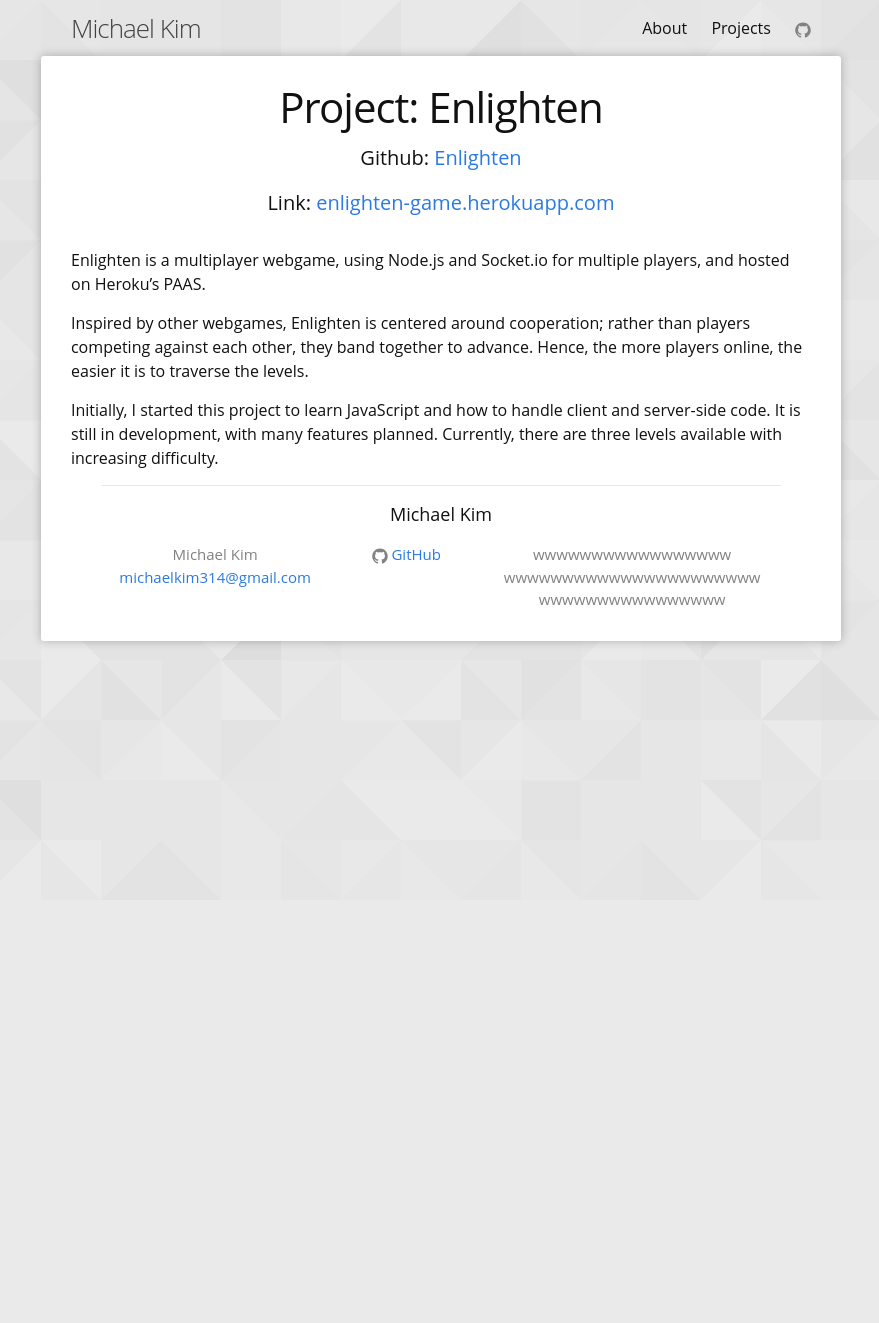
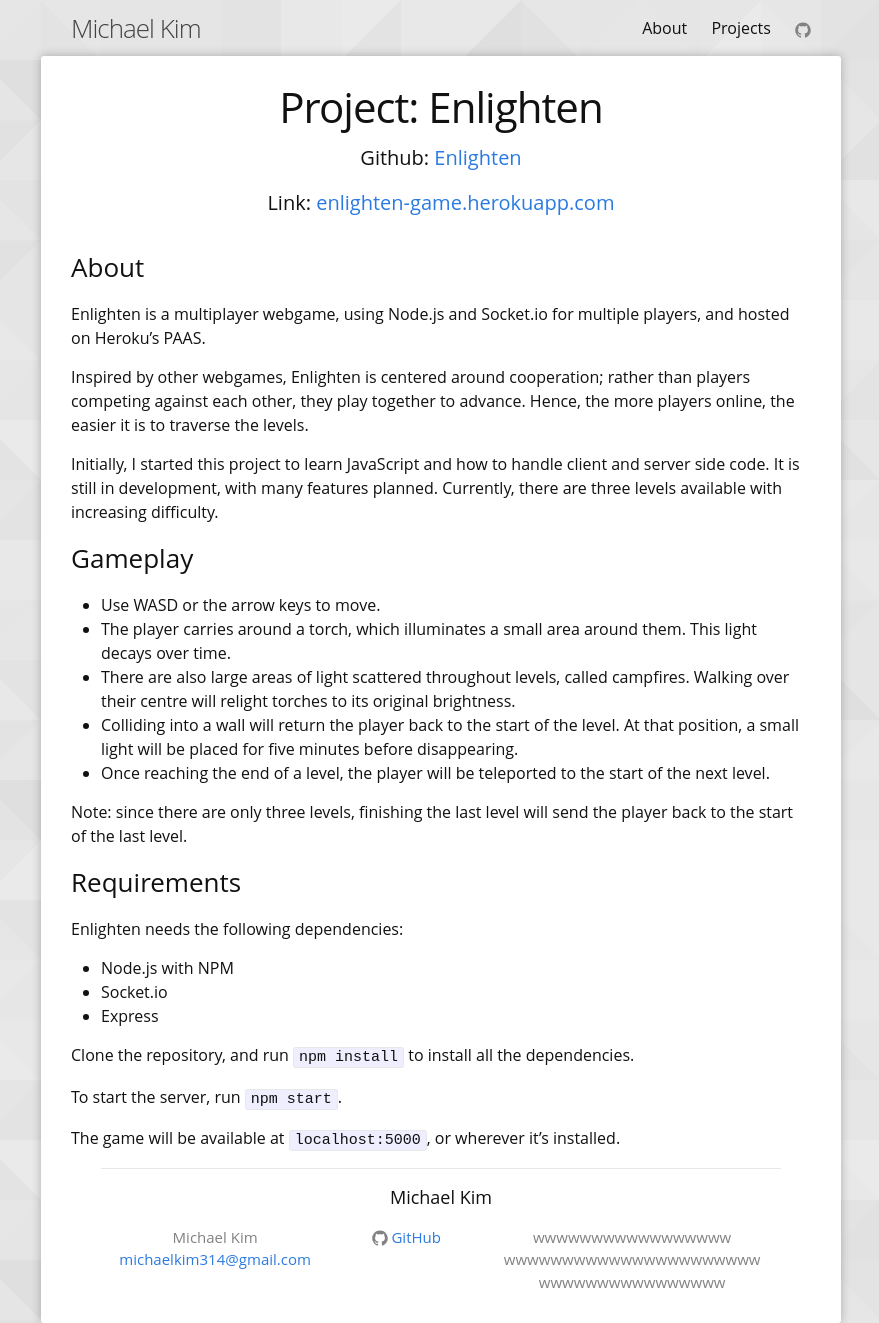
Before and after one commit to LenKagamine/lenkagamine.github.io, a Jekyll site: the page built from _projects/enlighten.md, in a window 1280 px wide. Shown: the whole page, without its empty margins (199-1078 px from the left). Built offline with Jekyll 4.4.1, drawn with Linux system fonts in a browser that asks for light colours; nearby versions of some CDN libraries; before the commit the page ends 900 px from its top, so only the background shows below that.

Commit message:
Add projects, fix scrolling background

```diff
--- a/_projects/enlighten.md
+++ b/_projects/enlighten.md
@@ -2,13 +2,39 @@
 layout: project
 title: Enlighten
 description: Collaborative multiplayer webgame
-tools: javascript, nodejs, socketio
+tools: JavaScript, Node.js, Socket.io
 github: Enlighten
 link: enlighten-game.herokuapp.com
 ---
 
+### About
+
 Enlighten is a multiplayer webgame, using Node.js and Socket.io for multiple players, and hosted on Heroku's PAAS.
 
-Inspired by other webgames, Enlighten is centered around cooperation; rather than players competing against each other, they band together to advance. Hence, the more players online, the easier it is to traverse the levels.
+Inspired by other webgames, Enlighten is centered around cooperation; rather than players competing against each other, they play together to advance. Hence, the more players online, the easier it is to traverse the levels.
 
-Initially, I started this project to learn JavaScript and how to handle client and server-side code. It is still in development, with many features planned. Currently, there are three levels available with increasing difficulty.
+Initially, I started this project to learn JavaScript and how to handle client and server side code. It is still in development, with many features planned. Currently, there are three levels available with increasing difficulty.
+
+### Gameplay
+
+- Use WASD or the arrow keys to move.
+- The player carries around a torch, which illuminates a small area around them. This light decays over time.
+- There are also large areas of light scattered throughout levels, called campfires. Walking over their centre will relight torches to its original brightness.
+- Colliding into a wall will return the player back to the start of the level. At that position, a small light will be placed for five minutes before disappearing.
+- Once reaching the end of a level, the player will be teleported to the start of the next level.
+
+Note: since there are only three levels, finishing the last level will send the player back to the start of the last level.
+
+### Requirements
+
+Enlighten needs the following dependencies:
+
+- Node.js with NPM
+- Socket.io
+- Express
+
+Clone the repository, and run `npm install` to install all the dependencies.
+
+To start the server, run `npm start`.
+
+The game will be available at `localhost:5000`, or wherever it's installed.
--- a/_sass/_base.scss
+++ b/_sass/_base.scss
@@ -6,6 +6,10 @@ p, blockquote, pre, hr,
 dl, dd, ol, ul, figure {
     margin: 0;
     padding: 0;
+}
+
+html{
+  position: relative;
 }
 
 html, body{
--- a/js/transition-page.js
+++ b/js/transition-page.js
@@ -3,7 +3,7 @@ $(function(){
     var $mainContent = $("#content"),
         $pageWrap    = $("#post");
 
-    $(document).on("click", "a.page-link", function(e) {
+    $(document).on("click", "a.fade-link", function(e) {
       link = $(this).attr("href"); //gets the address of new web page (from button/link click)
       if(window.location.pathname !== link){
         history.pushState(null, null, link);
```
Also changed, not shown: _projects/ktanehelper.md (added, +66 -0 lines), _projects/taptaprevolution.md (added, +34 -0 lines), projects.html (+0 -7 lines).
